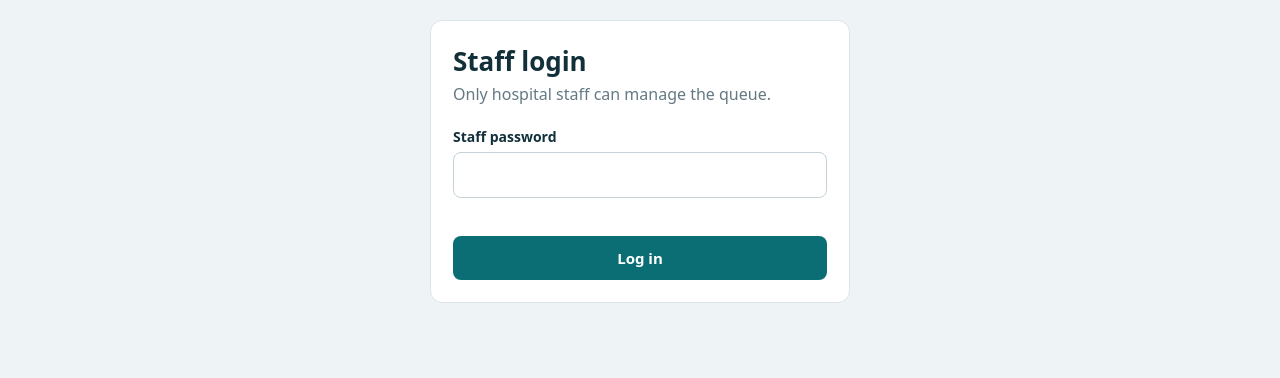
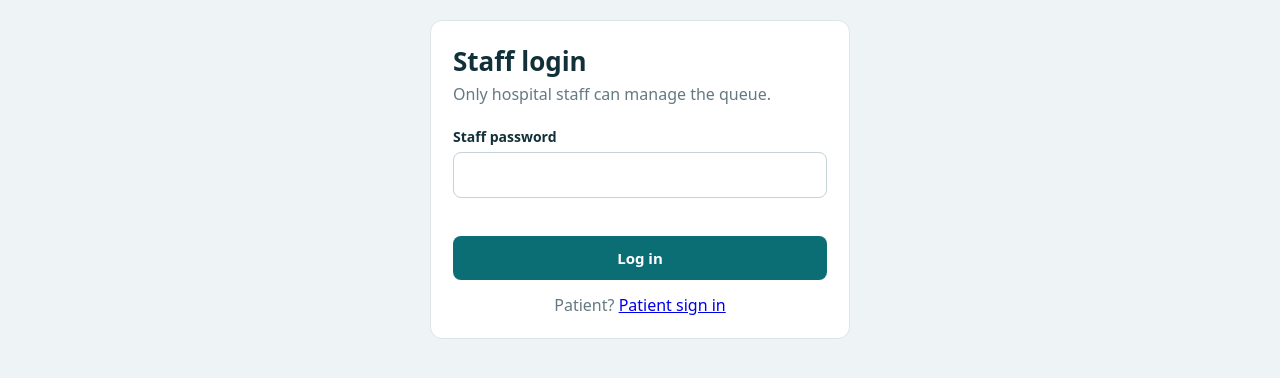
Before and after one commit to Mujacko29/HOSPITAL, a website: page public/admin.html in a window 1280 px wide. Shown: the part 66-444 px from the top of the page. Drawn offline with Linux system fonts and the light colour scheme.

Commit message:
Add patient sign-in link to staff login
Co-authored-by: Copilot <223556219+Copilot@users.noreply.github.com>

```diff
--- a/public/admin.html
+++ b/public/admin.html
@@ -9,6 +9,7 @@
   <h1>Staff login</h1><p class="sub">Only hospital staff can manage the queue.</p>
   <form id="loginForm"><label for="pw">Staff password</label><input id="pw" type="password">
   <div class="err" id="lErr"></div><button class="btn" style="width:100%">Log in</button></form>
+  <p class="sub" style="text-align:center;margin:14px 0 0">Patient? <a href="index.html">Patient sign in</a></p>
 </section>
 
 <section id="panel" class="hidden admin-shell">
```
